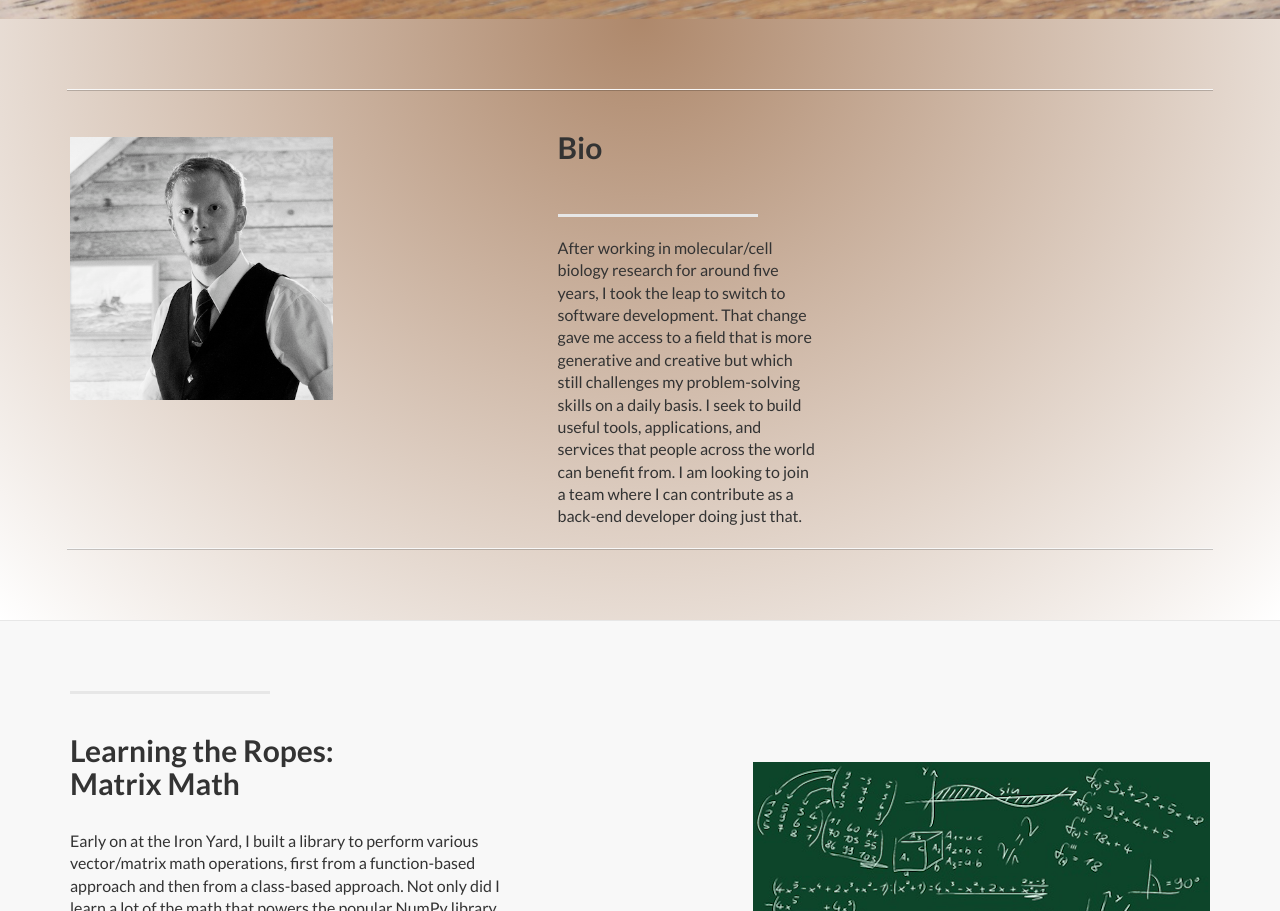
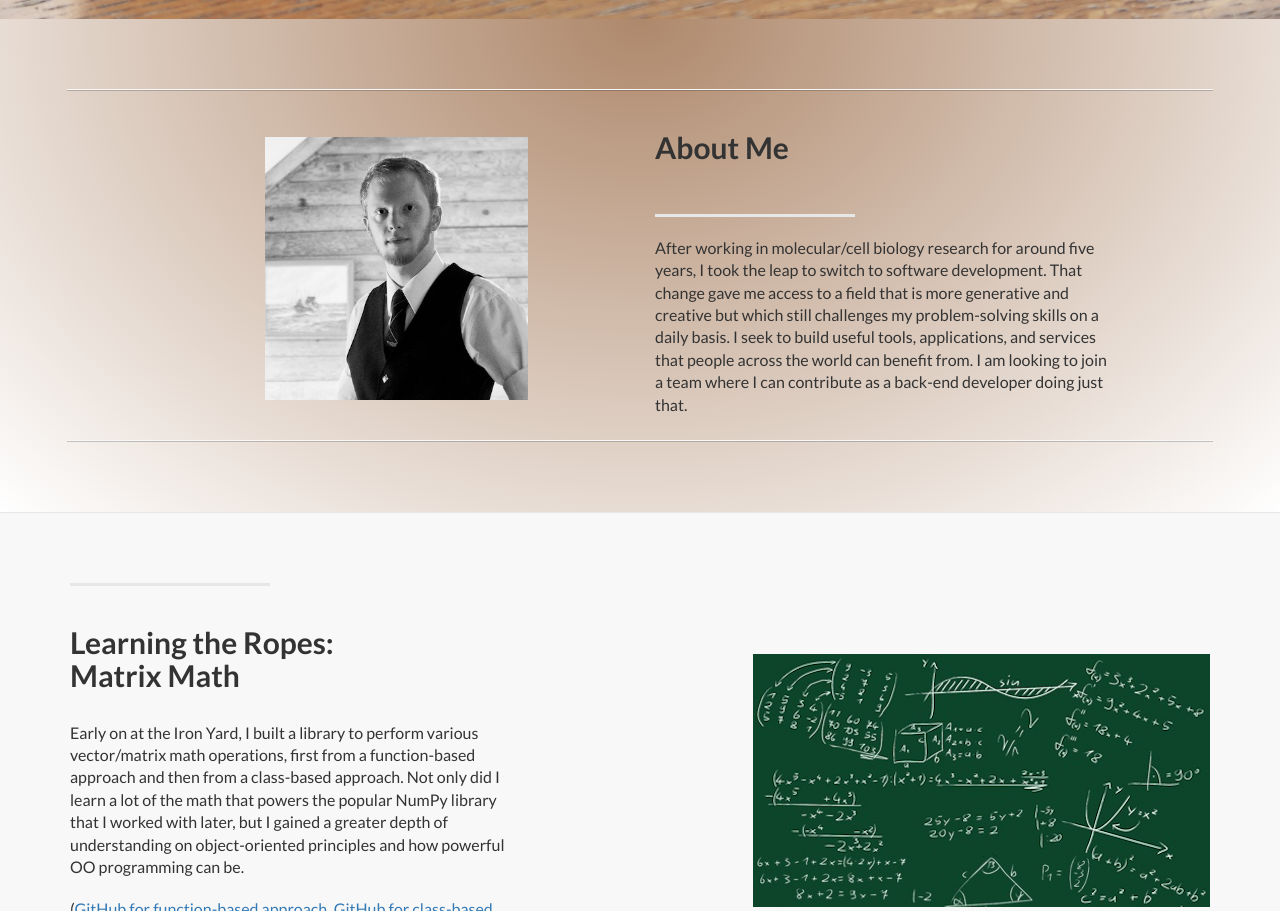
Before and after one commit to benred42/benred42.github.io, a plain HTML site: page index.html in a window 1280 px wide. Shown: the part 848-1759 px from the top of the page. Drawn offline with Linux system fonts and the light colour scheme.

Commit message:
Formatting

```diff
--- a/index.html
+++ b/index.html
@@ -112,13 +112,13 @@
           <div class='row'>
             <hr class="bio-divider">
 
-            <div class="col-lg-3 col-lg-offset-1 col-sm-push-4  col-sm-4">
-              <h2 class="section-heading">Bio</h2>
+            <div class="col-lg-5 col-sm-push-6  col-sm-6">
+              <h2 class="section-heading">About Me</h2>
               <hr class="section-heading-spacer">
               <div class="clearfix"></div>
               <p class="lead">After working in molecular/cell biology research for around five years, I took the leap to switch to software development.  That change gave me access to a field that is more generative and creative but which still challenges my problem-solving skills on a daily basis.  I seek to build useful tools, applications, and services that people across the world can benefit from.  I am looking to join a team where I can contribute as a back-end developer doing just that.</p>
             </div>
-            <div class="col-lg-3 col-sm-pull-4  col-sm-4">
+            <div class="col-lg-3 col-lg-offset-1 col-sm-pull-4  col-sm-4">
               <img class="img-responsive img-bio" src="img/headshot.png" alt="">
             </div>
 <hr class="bio-divider">
```
